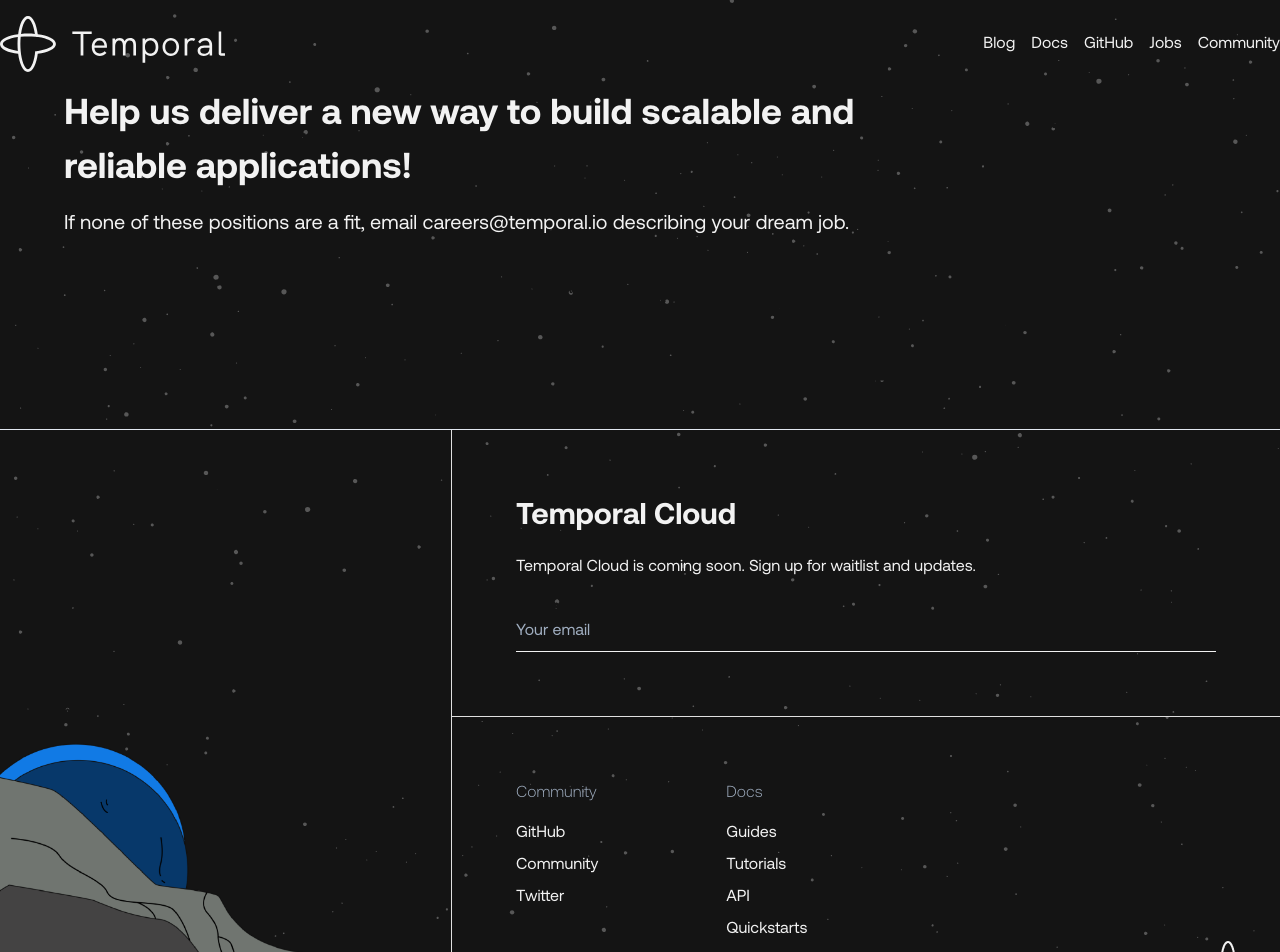
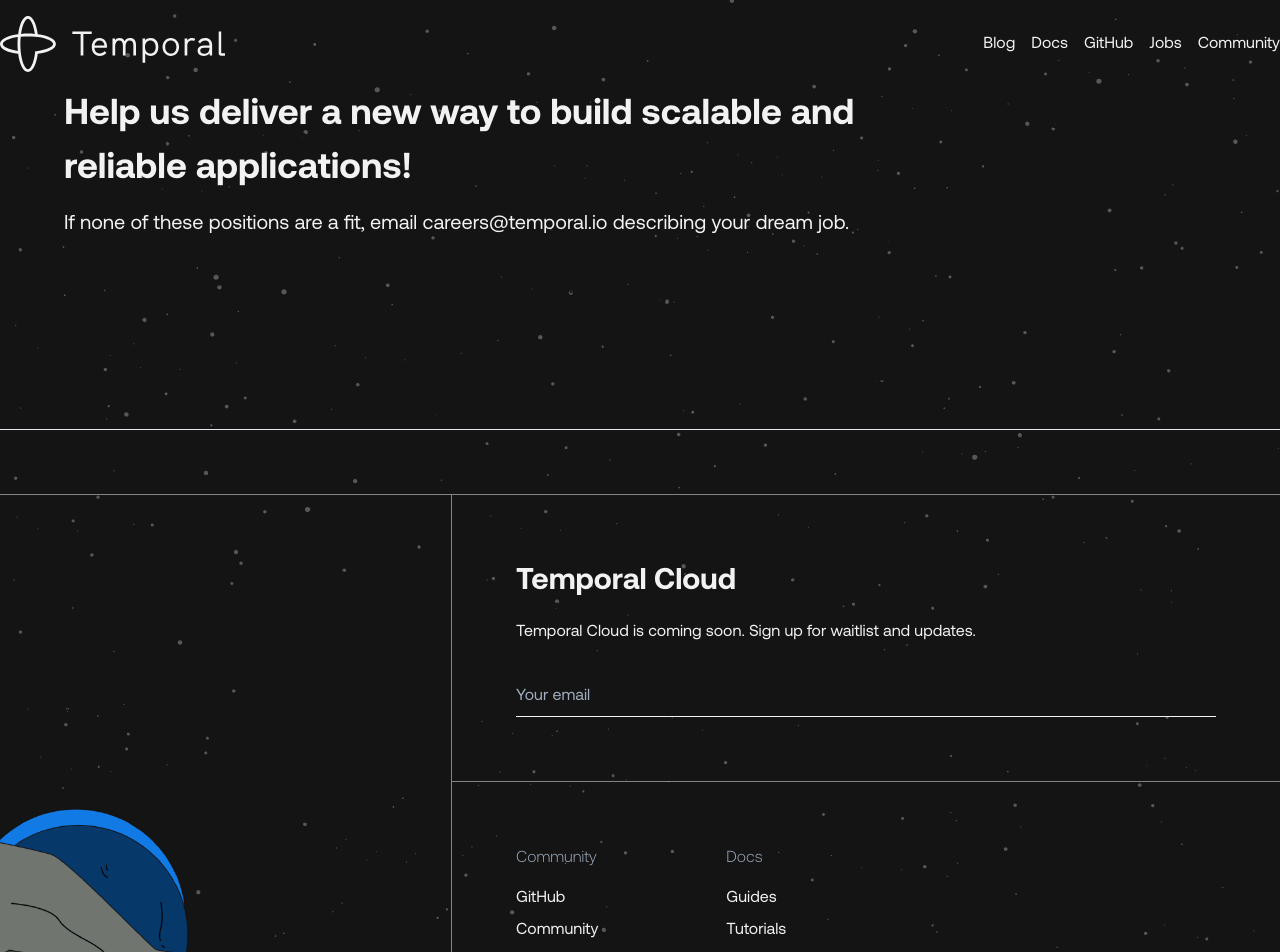
Before and after one commit to temporalio/temporaldotio, a Next.js app: page /careers in a window 1280 px wide. Shown: the top 952 px of the page. Built offline with nearby package versions, Linux system fonts and the light colour scheme.

Commit message:
container mx auto

```diff
--- a/components/ExplainTemporal.js
+++ b/components/ExplainTemporal.js
@@ -27,7 +27,7 @@
   return (
     <div id="explain-temporal" className={`
     min-h-screen
-    border-b border-gray5
+    container mx-auto
     flex flex-col justify-evenly
     px-8 py-16
     `}>
--- a/components/FinalQuote.js
+++ b/components/FinalQuote.js
@@ -6,6 +6,7 @@
     border-b border-white
   text-spaceblack
     flex flex-col bg-lightteal
+    container mx-auto
     `}>
       <style jsx>{`
       `}</style>
--- a/components/Footer.js
+++ b/components/Footer.js
@@ -3,17 +3,17 @@
 export default function Footer() {
   return (
     <footer id="footer" className={`
-    border-b border-white
-    flex flex-col-reverse sm:flex-row
+    border-t border-lightgray
+    flex flex-col-reverse sm:flex-row mt-16
     `}>
       <style jsx>{`
       `}</style>
-      <div className="flex-1 border-r border-gray5 relative">
+      <div className="flex-1 border-r border-lightgray relative">
         <img className="absolute bottom-0 left-0" src="/FooterMoon.png" alt="footer moon" />
         {/* leave blank for space */}
       </div>
       <div className="flex-1 flex flex-col ">
-        <div className="p-8 sm:p-16 sm:border-b border-gray5">
+        <div className="p-8 sm:p-16 sm:border-b border-lightgray">
 
           <h2 className="text-3xl font-bold mb-4">Temporal Cloud</h2>
           <p className="w-56 lg:w-700 mb-8">Temporal Cloud is coming soon. Sign up for waitlist and updates.</p>
@@ -33,7 +33,7 @@
             </div>
           </form>
         </div>
-        <div className="p-8 sm:p-16 relative flex">
+        <div className="p-8 sm:p-16 pb-32 relative flex">
           <div className="mr-32">
             <h3 className="mb-4 font-light text-gray-200 sm:text-gray-500">Community</h3>
             <ul>
--- a/components/JoinUs.js
+++ b/components/JoinUs.js
@@ -5,6 +5,7 @@
     <div id="join-us" className={`
     border-b border-lightgray min-h-screen
     flex flex-col sm:flex-row
+    container mx-auto
     `}>
       <div className="flex-1 flex flex-col justify-between sm:border-r border-lightgray px-8 py-16">
         <h2 className="text-4xl leading-48 sm:text-60 sm:leading-60 mb-8">
--- a/components/TemporalVs.js
+++ b/components/TemporalVs.js
@@ -10,7 +10,7 @@
 export default function TemporalVs() {
   return (
     <div id="temporal-vs" className={`
-    border-b border-white
+    container mx-auto
     text-white
     min-h-screen
     px-2 sm:px-8 py-16
--- a/components/TwoStep.js
+++ b/components/TwoStep.js
@@ -3,8 +3,8 @@
 export default function TwoStep() {
   return (
     <div id="two-step" className={`
-    border-b border-white
     flex flex-col justify-evenly
+    container mx-auto
     `}>
       <style jsx>{`
       @media (min-width: 640px) {
--- a/components/UseCases.js
+++ b/components/UseCases.js
@@ -14,11 +14,12 @@
   return (
     <div id="use-cases" className={`
     border-b border-spaceblack
+    container mx-auto
      bg-gray5
     flex flex-col pt-16
     `}>
-      <h1 className="container pl-4 mb-16 md:pl-16 text-60 leading-60 sm:text-144 sm:leading-144 uppercase text-spaceblack">Use Cases</h1>
-      <ul className="accordion border-t border-b lg:border border-spaceblack mb-32 lg:container lg:ml-16">
+      <h1 className="container pl-4 mb-16 md:pl-16 text-60 leading-60 lg:text-144 lg:leading-144 uppercase text-spaceblack">Use Cases</h1>
+      <ul className="accordion border-t border-b border-spaceblack">
         <UCaseItem header="Microservice Orchestration" defaultState>
           <h2 className="font-bold mb-3">Temporal is a perfect fit for microservice orchestration scenarios.</h2>
           <p className="mb-3">It guarantees that workflow code eventually completes, has built-in support for exponential activity retries, and simplifies the coding of the compensation logic with native Saga pattern support.</p>
```
